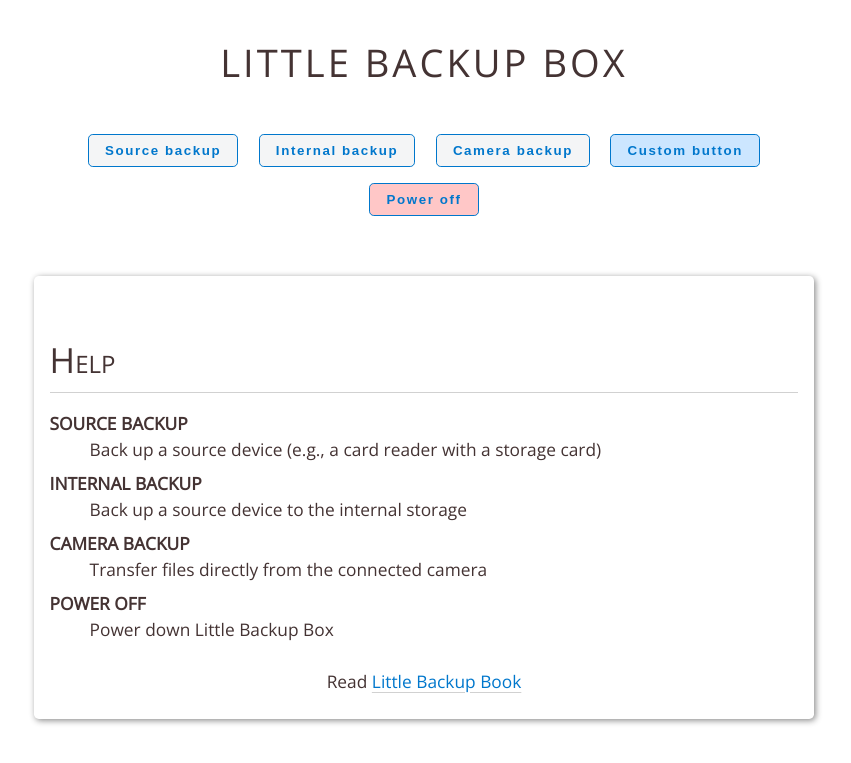
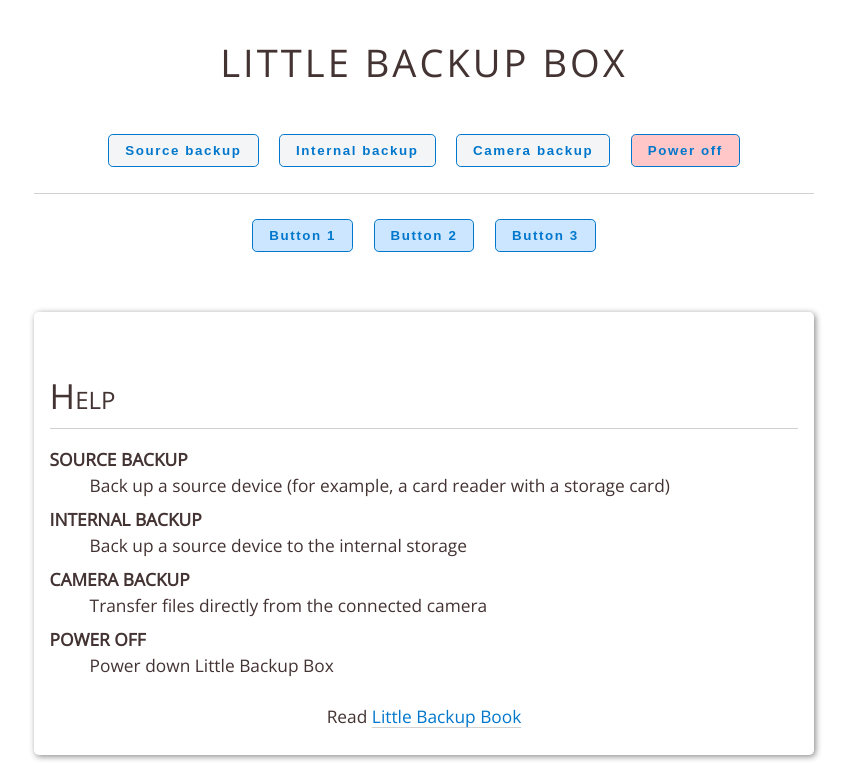
Before and after one commit to outdoorbits/little-backup-box, a PHP site: page / in a window 1280 px wide. Shown: the part 53-816 px from the top of the page, without its empty margins (216-1067 px from the left). Before the commit the page ends 778 px from the top, so only its background shows below. Run offline with PHP 8.4, Linux system fonts and the light colour scheme.

Commit message:
More custom buttons

```diff
--- a/scripts/index.php
+++ b/scripts/index.php
@@ -11,6 +11,12 @@
 </head>
 
 <body>
+	<!-- Suppress form re-submit prompt on refresh -->
+	<script>
+	if (window.history.replaceState) {
+		window.history.replaceState(null, null, window.location.href);
+		}
+	</script>
 	<?php
 	// include i18n class and initialize it
 	require_once 'i18n.class.php';
@@ -29,8 +35,13 @@
 		<button name="sourcebackup"><?php echo L::sourcebackup_b; ?></button>
 		<button name="internalbackup"><?php echo L::internalbackup_b; ?></button>
 		<button name="camerabackup"><?php echo L::camerabackup_b; ?></button>
-		<button name="custom" style="background-color: #cce6ff;"><?php echo L::custom_b; ?></button>
 		<button name="shutdown" style="background-color: #ffc7c7;"><?php echo L::shutdown_b; ?></button>
+	</form>
+	<hr style="margin-bottom: 1em;">
+	<form class="text-center" method="POST">
+		<button name="custom1" style="background-color: #cce6ff;"><?php echo L::custom1_b; ?></button>
+		<button name="custom2" style="background-color: #cce6ff;"><?php echo L::custom2_b; ?></button>
+		<button name="custom3" style="background-color: #cce6ff;"><?php echo L::custom3_b; ?></button>
 	</form>
 	<div class="card" style="margin-top: 3em;">
 		<h2><?php echo L::help; ?></h2>
@@ -62,19 +73,33 @@
 		echo 'alert("' . L::internalbackup_m . '")';
 		echo "</script>";
 	}
-	if (isset($_POST['custom'])) {
-		shell_exec('sudo pkill -f *backup*');
-		shell_exec('sudo ./custom-action.sh > /dev/null 2>&1 & echo $!');
-		echo "<script>";
-		echo 'alert("' . L::custom_m . '")';
-		echo "</script>";
-	}
 	if (isset($_POST['shutdown'])) {
 		echo "<script>";
 		echo 'alert("' . L::shutdown_m . '")';
 		echo "</script>";
 		shell_exec('sudo poweroff > /dev/null 2>&1 & echo $!');
 	}
+	if (isset($_POST['custom1'])) {
+		shell_exec('sudo pkill -f *backup*');
+		shell_exec('sudo ./custom1.sh > /dev/null 2>&1 & echo $!');
+		echo "<script>";
+		echo 'alert("' . L::custom1_m . '")';
+		echo "</script>";
+	}
+	if (isset($_POST['custom2'])) {
+		shell_exec('sudo pkill -f *backup*');
+		shell_exec('sudo ./custom2.sh > /dev/null 2>&1 & echo $!');
+		echo "<script>";
+		echo 'alert("' . L::custom2_m . '")';
+		echo "</script>";
+	}
+	if (isset($_POST['custom3'])) {
+		shell_exec('sudo pkill -f *backup*');
+		shell_exec('sudo ./custom3.sh > /dev/null 2>&1 & echo $!');
+		echo "<script>";
+		echo 'alert("' . L::custom3_m . '")';
+		echo "</script>";
+	}
 	?>
 </body>
 
```
Also changed, not shown: scripts/lang/en.ini (+7 -3 lines), README.md, img/webui.png, 4 other files.
